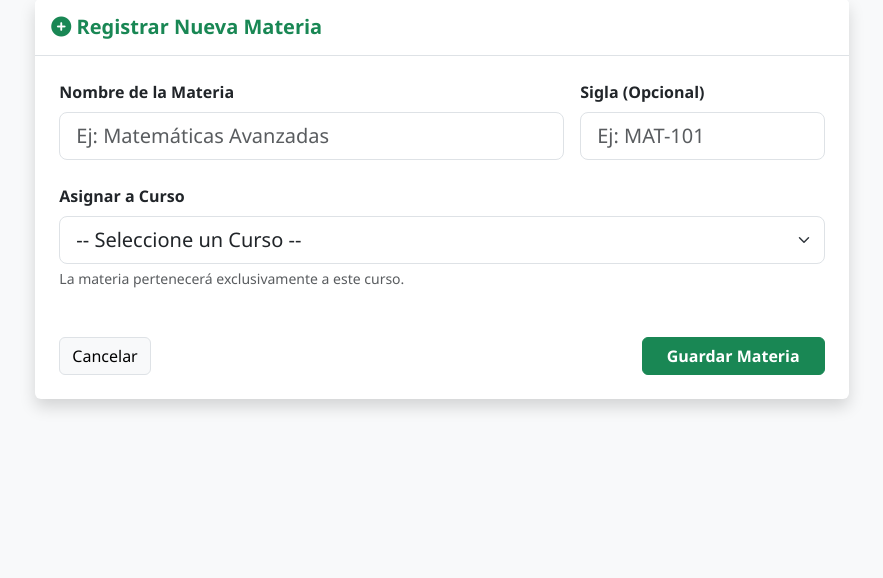
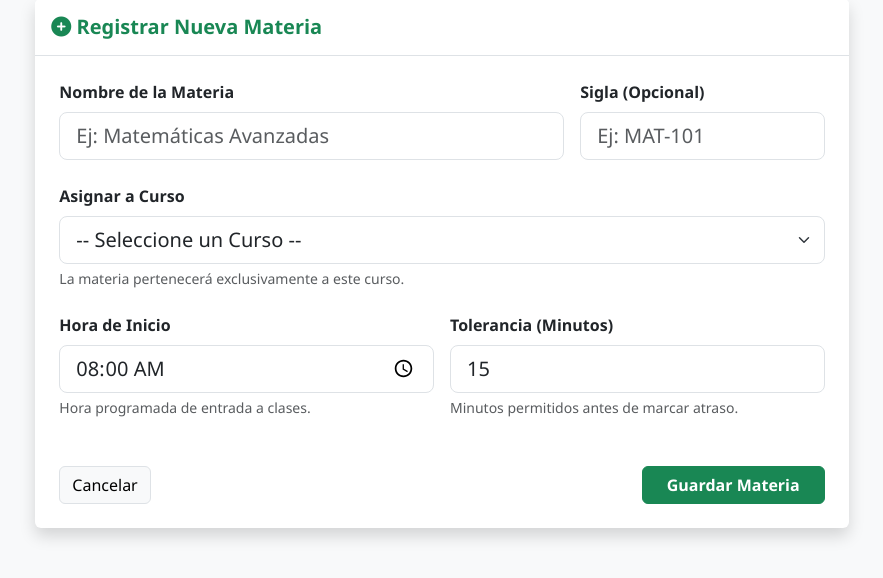
Before and after one commit to quisbertfabio6/sita, a Laravel app: page /admin/materias/create in a window 1280 px wide. Shown: the part 110-688 px from the top of the page, without its empty margins (198-1081 px from the left). Run offline with Laravel 12, Linux system fonts and the light colour scheme; a user stored in the database is signed in; data comes from the database, SQL or seed files in the repository; data that the repository does not hold is empty.

Commit message:
Actualizacion casi final

```diff
--- a/app/Http/Controllers/MateriaController.php
+++ b/app/Http/Controllers/MateriaController.php
@@ -33,6 +33,8 @@ class MateriaController extends Controller
             'nombre' => 'required|string|max:100',
             'sigla' => 'nullable|string|max:20',
             'curso_id' => 'required|exists:cursos,id',
+            'hora_inicio' => 'required',
+            'minutos_tolerancia' => 'required|integer|min:0|max:60',
         ]);
 
         Materia::create($request->all());
@@ -53,6 +55,8 @@ class MateriaController extends Controller
             'nombre' => 'required|string|max:100',
             'sigla' => 'nullable|string|max:20',
             'curso_id' => 'required|exists:cursos,id',
+            'hora_inicio' => 'required',
+            'minutos_tolerancia' => 'required|integer|min:0|max:60',
         ]);
 
         $materia = Materia::findOrFail($id);
--- a/resources/views/admin/materias/create.blade.php
+++ b/resources/views/admin/materias/create.blade.php
@@ -37,6 +37,19 @@
                             <div class="form-text">La materia pertenecerá exclusivamente a este curso.</div>
                         </div>
 
+                        <div class="row g-3 mb-4">
+                            <div class="col-md-6">
+                                <label class="form-label fw-bold">Hora de Inicio</label>
+                                <input type="time" name="hora_inicio" class="form-control form-control-lg" value="08:00" required>
+                                <div class="form-text">Hora programada de entrada a clases.</div>
+                            </div>
+                            <div class="col-md-6">
+                                <label class="form-label fw-bold">Tolerancia (Minutos)</label>
+                                <input type="number" name="minutos_tolerancia" class="form-control form-control-lg" value="15" min="0" max="60" required>
+                                <div class="form-text">Minutos permitidos antes de marcar atraso.</div>
+                            </div>
+                        </div>
+
                         <div class="d-flex justify-content-between mt-5">
                             <a href="{{ route('materias.index') }}" class="btn btn-light border">Cancelar</a>
                             <button type="submit" class="btn btn-success fw-bold px-4">Guardar Materia</button>
--- a/resources/views/estudiante/dashboard.blade.php
+++ b/resources/views/estudiante/dashboard.blade.php
@@ -11,7 +11,7 @@
                     <div>
                         <h4 class="mb-0 fw-bold">Hola, {{ Auth::user()->nombre_completo }}</h4>
                         <p class="text-muted mb-0">
-                            {{ $estudiante->curso->nombre ?? 'Sin Curso' }} | Matrícula: {{ $estudiante->matricula }}
+                        {{ $estudiante->inscripciones()->whereHas('gestion', fn($q) => $q->where('es_activa', true))->with('curso')->first()?->curso?->nombre ?? 'Sin Curso' }}
                         </p>
                     </div>
                     <div class="text-end d-none d-md-block">
--- a/resources/views/reportes/historial_personal.blade.php
+++ b/resources/views/reportes/historial_personal.blade.php
@@ -38,7 +38,7 @@
         </tr>
         <tr>
             <td class="label">CURSO:</td>
-            <td>{{ $estudiante->curso->nombre }}</td>
+            <td>{{ $curso->nombre ?? $estudiante->inscripciones()->whereHas('gestion', fn($q) => $q->where('es_activa', true))->with('curso')->first()?->curso?->nombre ?? 'Sin Curso Asignado' }}</td>
         </tr>
         <tr>
             <td class="label">FECHA REPORTE:</td>
```
Also changed, not shown: app/Http/Controllers/DocentePanelController.php (+23 -7 lines), app/Http/Controllers/JefeController.php (+12 -13 lines), resources/views/admin/materias/edit.blade.php (+15 -0 lines).
